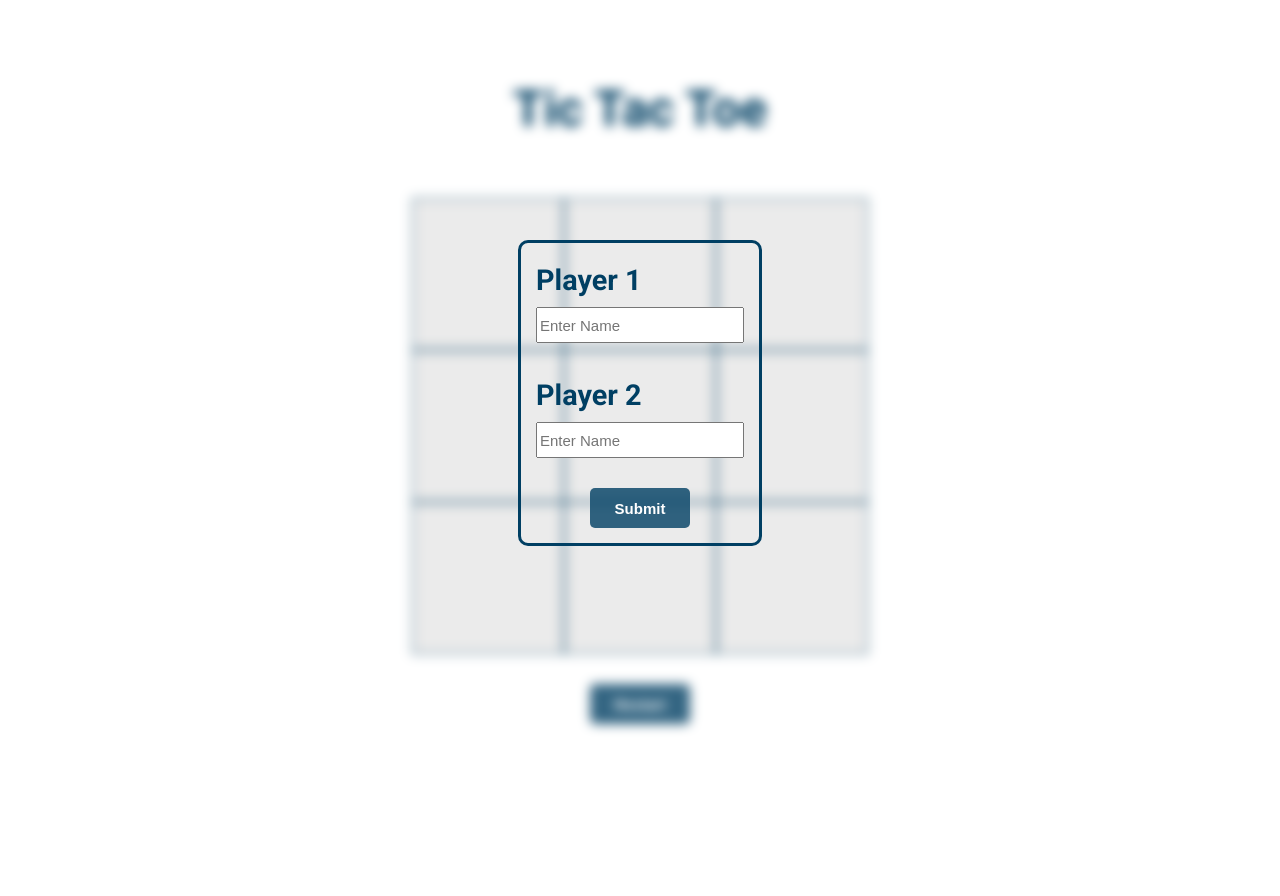
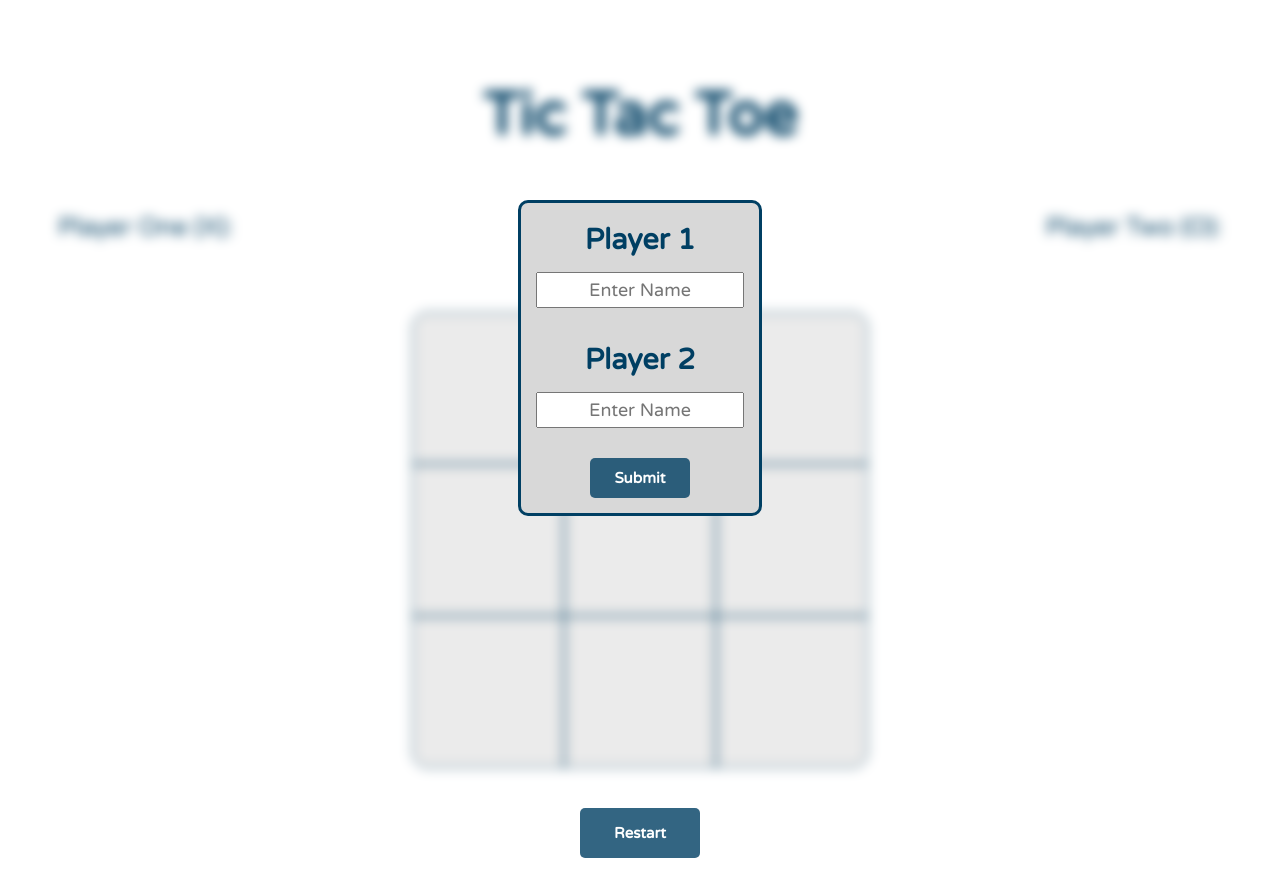
Before and after one commit to NateSGH/tic-tac-toe, a plain HTML site: page index.html in a window 1280 px wide. Before the commit the page ends 800 px from the top, so only its background shows below. Drawn offline with Linux system fonts and the light colour scheme.

Commit message:
Fixes, change of font, fixes in style (border radius, input background)

```diff
--- a/script.js
+++ b/script.js
@@ -23,26 +23,17 @@ const gameBoard = (() => {
 })();
 
 const displayController = (() => {
-  const submitBtn = document.querySelector(".submit-btn");
+  const playersForm = document.querySelector(".form");
 
-  submitBtn.addEventListener("click", (event) => {
+  playersForm.addEventListener("submit", (event) => {
     event.preventDefault();
-    const playersForm = document.querySelector(".form");
     player1X.name = playersForm.elements.player1.value;
     player2O.name = playersForm.elements.player2.value;
 
     document.querySelector(".name-input-container").style.display = "none";
 
-    const names = document.querySelector(".names");
-
-    names.style.display = "grid";
-    names.style["grid-template-columns"] = "1fr 1fr";
-    names.style["grid-template-rows"] = "repeat(2, 50px)";
-
     document.getElementById("player1-name").textContent = player1X.name;
     document.getElementById("player2-name").textContent = player2O.name;
-
-    event.preventDefault();
   });
 
   const calcResultCoords = () => {
--- a/style.css
+++ b/style.css
@@ -1,27 +1,31 @@
-@import url("https://fonts.googleapis.com/css2?family=Roboto:wght@400;700&display=swap");
+@import url("https://fonts.googleapis.com/css2?family=Varela+Round&display=swap");
 
 :root {
   --square-bg-color: rgba(216, 216, 216, 0.5);
-  --result-bg-color: rgba(216, 216, 216, 0.5);
+  --form-bg-color: rgba(216, 216, 216, 1);
   --border-color: rgba(0, 63, 99, 1);
   --text-color: rgba(0, 63, 99, 1);
   --btn-color: rgba(0, 63, 99, 0.8);
   --btn-hover-color: rgba(0, 63, 99, 0.9);
+  --gameboard-radius: 15px;
 }
 
 body {
-  font-family: "Roboto", sans-serif;
+  font-family: "Varela Round", sans-serif;
   text-align: center;
   color: var(--text-color);
 }
 
 h1 {
   margin: 80px 0 60px 0;
-  font-size: 50px;
+  font-size: 60px;
+  font-weight: bold;
 }
 
 button {
   background-color: var(--btn-color);
+  font-family: "Varela Round", sans-serif;
+  font-size: 15px;
   border: none;
   border-radius: 5px;
   color: white;
@@ -40,7 +44,9 @@ button:active {
 }
 
 .names {
-  display: none;
+  display: grid;
+  grid-template-columns: 1fr 1fr;
+  grid-template-rows: repeat(2, 50px);
   font-size: 25px;
 }
 
@@ -68,6 +74,8 @@ button:active {
 }
 
 .square {
+  font-size: 50px;
+  font-weight: bold;
   background-color: var(--square-bg-color);
   border: 1px solid var(--border-color);
   width: 150px;
@@ -76,14 +84,29 @@ button:active {
   align-items: center;
   justify-content: center;
   text-align: center;
-  font-size: 40px;
+}
+
+#square0 {
+  border-top-left-radius: var(--gameboard-radius);
+}
+
+#square2 {
+  border-top-right-radius: var(--gameboard-radius);
+}
+
+#square6 {
+  border-bottom-left-radius: var(--gameboard-radius);
+}
+
+#square8 {
+  border-bottom-right-radius: var(--gameboard-radius);
 }
 
 .restart-btn {
   font-size: 15px;
-  margin: 30px;
-  height: 40px;
-  width: 100px;
+  margin: 40px;
+  height: 50px;
+  width: 120px;
 }
 
 .game-result-container {
@@ -119,10 +142,11 @@ button:active {
 
 .name-input {
   position: fixed;
+  background-color: var(--form-bg-color);
   border: 3px solid var(--border-color);
   border-radius: 10px;
   width: auto;
-  top: 30%;
+  top: 25%;
   left: 50%;
   transform: translateX(-50%);
 }
@@ -135,13 +159,16 @@ button:active {
 }
 
 .name-input p {
+  align-self: center;
   font-size: 1.8rem;
   font-weight: bold;
-  margin: 20px 15px 10px 15px;
+  margin: 20px 15px 15px 15px;
 }
 
 .name-input input {
-  font-size: 15px;
+  font-family: "Varela Round", sans-serif;
+  text-align: center;
+  font-size: 18px;
   margin: 0 15px 15px 15px;
   width: 200px;
   height: 30px;
```
Also changed, not shown: 1 other file.
